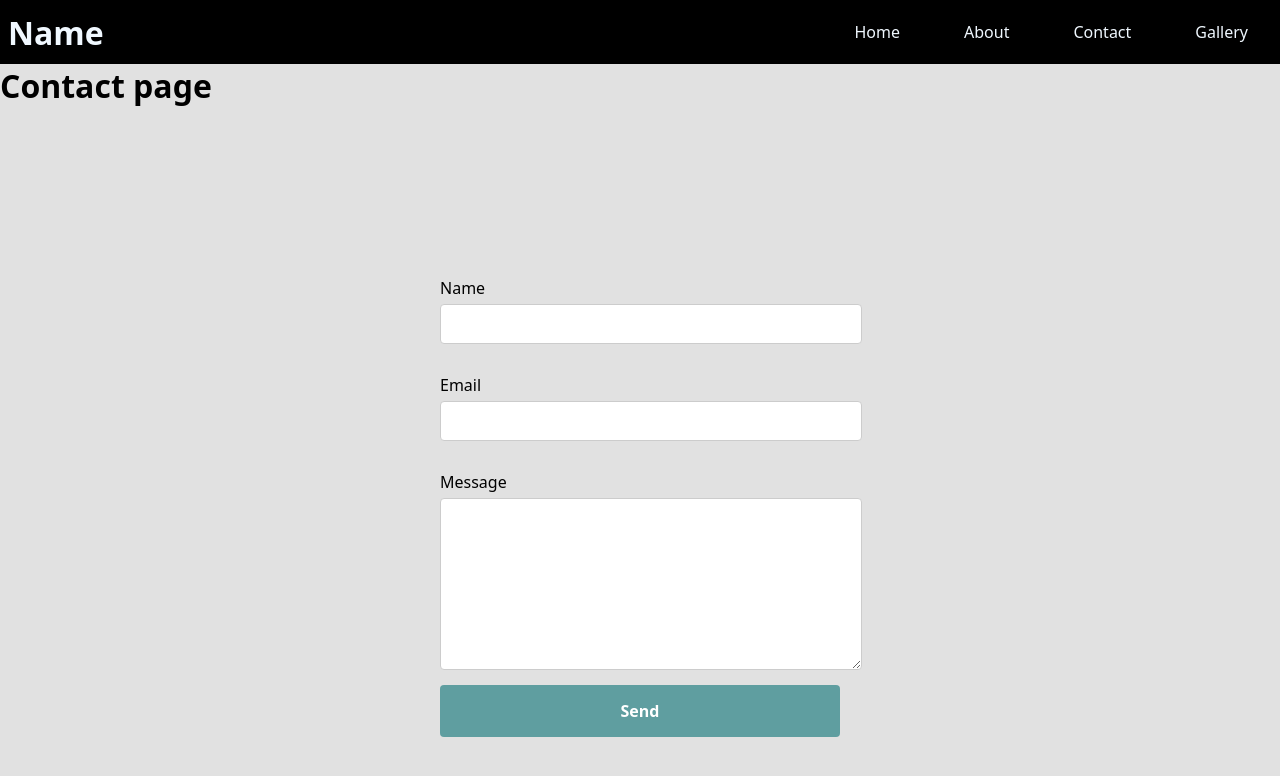
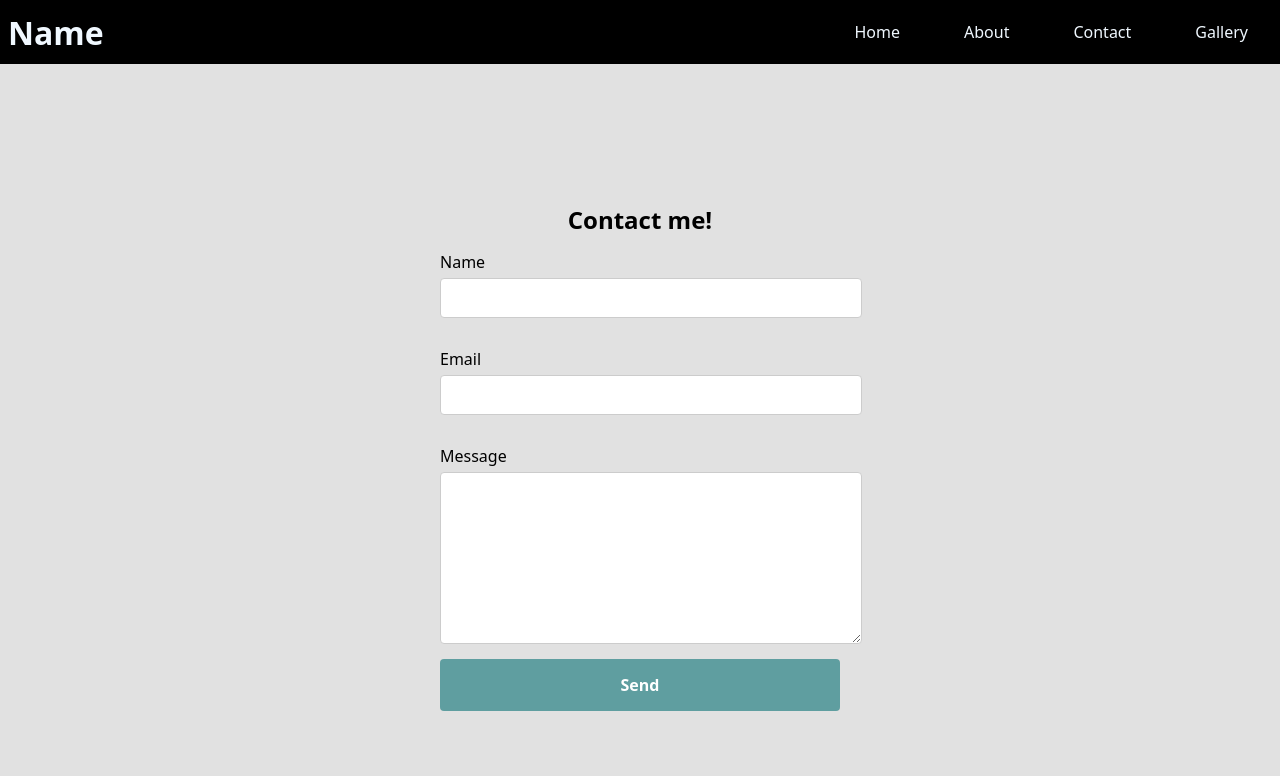
Before and after one commit to JKuriata/mobileTutorial, a React (Vite) app: page /#/contact in a window 1280 px wide. Shown: the top 776 px of the page. Built offline with nearby package versions, Linux system fonts and the light colour scheme.

Commit message:
enhancement: contact component

```diff
--- a/src/Components/Contact/ContactComponent.jsx
+++ b/src/Components/Contact/ContactComponent.jsx
@@ -41,6 +41,7 @@ export const ContactComponent = () => {
 
   return (
     <div className="contact-form">
+        <h2>Contact me!</h2>
       {notification && <div className="notification">{notification}</div>}
       <form ref={form} onSubmit={sendEmail}>
         <label>Name</label>
--- a/src/pages/contact.jsx
+++ b/src/pages/contact.jsx
@@ -3,7 +3,6 @@ import { ContactComponent } from "../Components/Contact/ContactComponent";
 export function Contact() {
   return (
     <>
-    <h1>Contact page</h1>
     <ContactComponent/>
     </>
   );
```
Also changed, not shown: src/index.css (line endings or trailing spaces).
